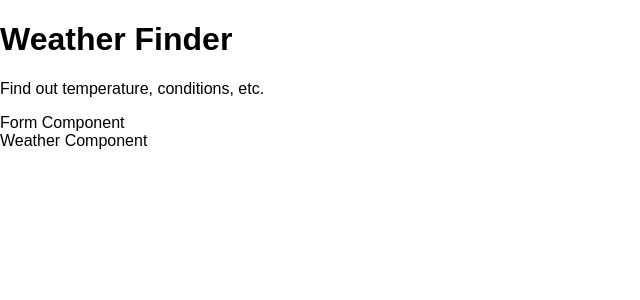
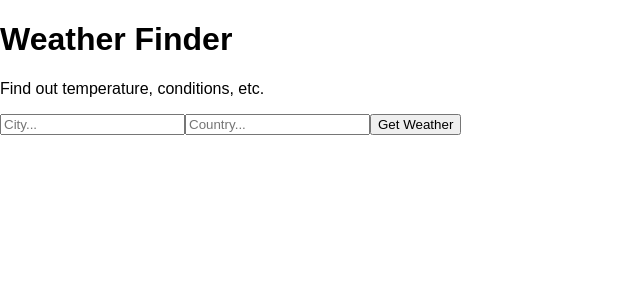
Before and after one commit to Tsardines/weather-app, a React (Create React App) app in the folder weather-app/: page / in a window 1280 px wide. Shown: the top 300 px of the page, without its empty margins (0-640 px from the left). Built offline with nearby package versions, Linux system fonts and the light colour scheme.

Commit message:
added props and state

```diff
--- a/weather-app/src/App.js
+++ b/weather-app/src/App.js
@@ -7,16 +7,49 @@
 const API_KEY = "28f1851bcf3dff53a03ebef5540086ff";
 
 class App extends React.Component {
-  getWeather = async () => {
-    const api_call = await fetch(`http://api.openweathermap.org/data/2.5/weather?q=Manchester,uk&appid=${API_KEY}&units=imperial`);
+
+  state = {
+    temperature: undefined,
+    city: undefined,
+    country: undefined,
+    humidity: undefined,
+    description: undefined,
+    error: undefined
+  }
+
+  getWeather = async (e) => {
+    e.preventDefault(); // prevent default behavior of component (prevents full page refresh)
+
+    const city = e.target.elements.city.value;
+    const country = e.target.elements.country.value;
+
+    const api_call = await fetch(`http://api.openweathermap.org/data/2.5/weather?q=${city},${country}&appid=${API_KEY}&units=imperial`);
+    const data = await api_call.json(); // converts API call to json format
+    console.log(data);
+
+    this.setState({
+      temperature: data.main.temp,
+      city: data.name,
+      country: data.sys.country,
+      humidity: data.main.humidity,
+      description: data.weather[0].description,
+      error: ""
+    });
   }
 
   render() {
     return (
       <div>
         <Titles />
-        <Form />
-        <Weather />
+        <Form getWeather={this.getWeather} />
+        <Weather
+          temperature={this.state.temperature}
+          city={this.state.city}
+          country={this.state.country}
+          humidity={this.state.humidity}
+          description={this.state.description}
+          error={this.state.error}
+          />
       </div>
     );
   }
--- a/weather-app/src/components/Form.js
+++ b/weather-app/src/components/Form.js
@@ -3,9 +3,17 @@
 class Form extends React.Component {
   render() {
     return (
-      <div>Form Component</div>
+      <form onSubmit={this.props.getWeather}>
+        <input type="text" name="city" placeholder="City..."/>
+        <input type="text" name="country" placeholder="Country..."/>
+        <button>Get Weather</button>
+      </form>
     );
   }
 };
 
 export default Form;
+
+
+
+// the 'this' on line 6 references the 'this' in App.js (see <Form />)
--- a/weather-app/src/components/Weather.js
+++ b/weather-app/src/components/Weather.js
@@ -3,7 +3,12 @@
 class Weather extends React.Component {
   render() {
     return (
-      <div>Weather Component</div>
+      <div>
+        { this.props.city && this.props.country && <p>Location: { this.props.city }, { this.props.country }</p> }
+        { this.props.temperature && <p>Temperature: { this.props.temperature }</p> }
+        { this.props.humidity && <p>Humidity: { this.props.humidity }</p> }
+        { this.props.description && <p>Conditions: { this.props.description }</p> }
+      </div>
     );
   }
 };
```
